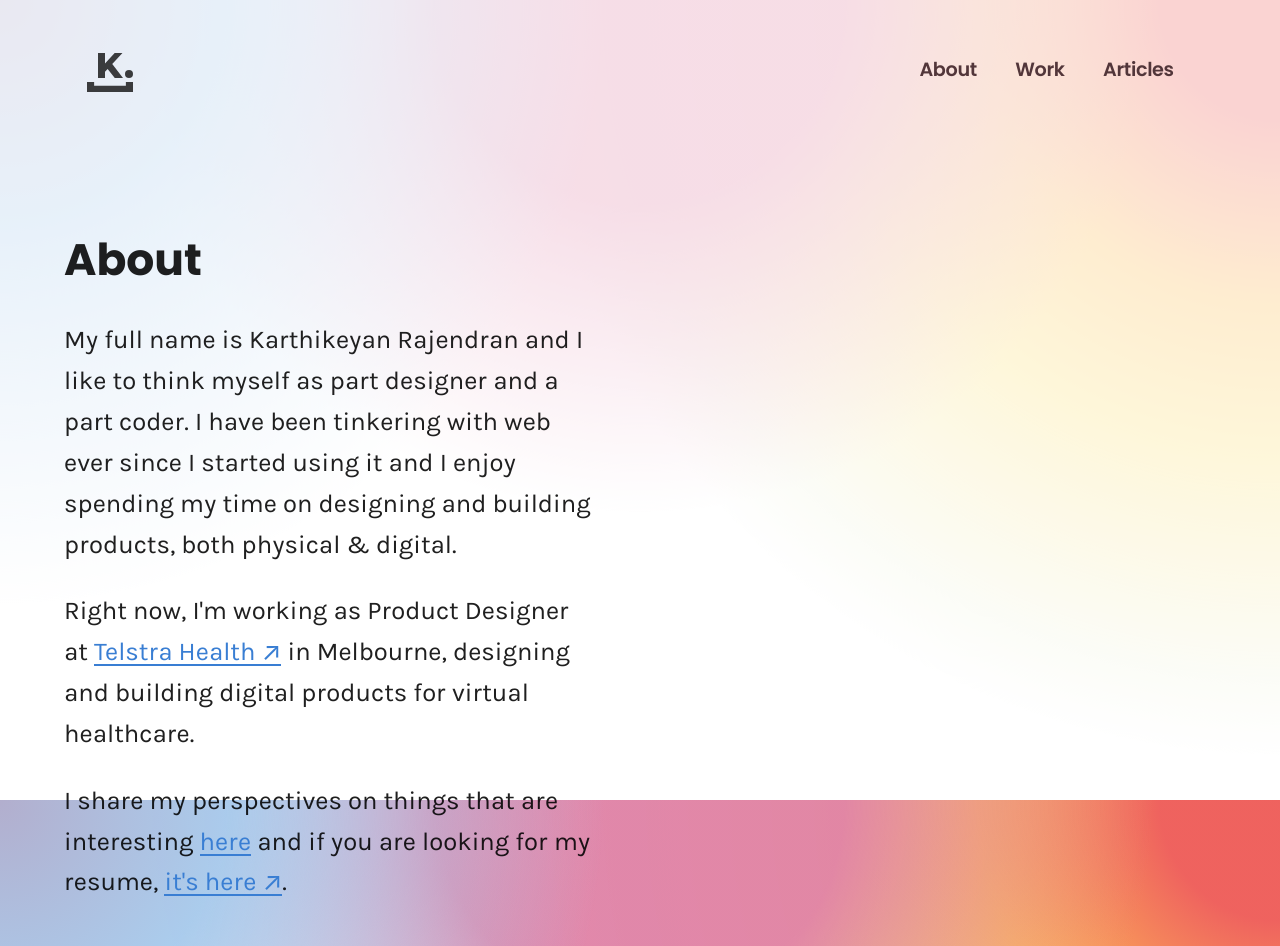
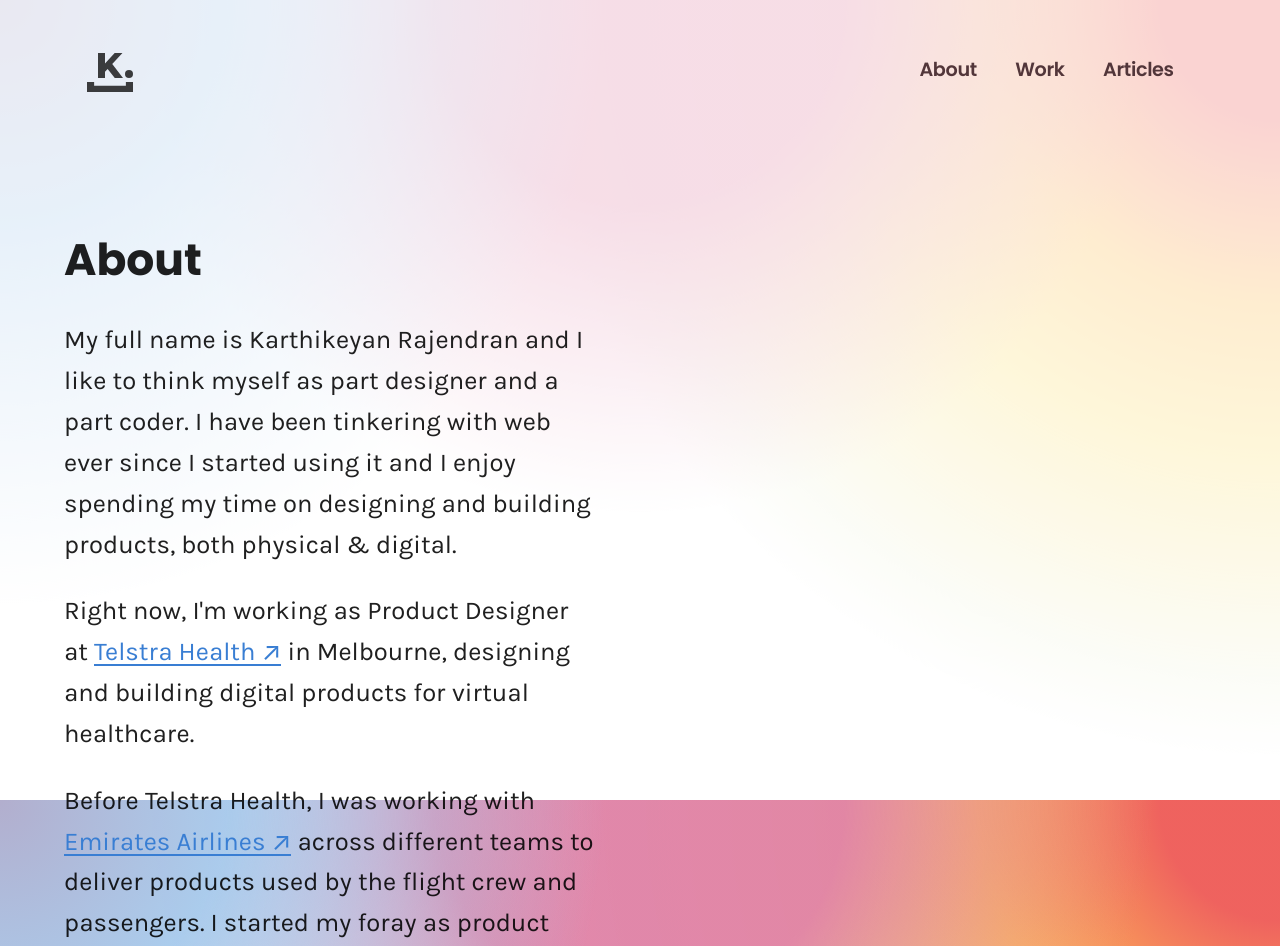
Before and after one commit to k97/jnana, a Next.js app: page /about in a window 1280 px wide. Shown: the top 946 px of the page. Built offline with nearby package versions, Linux system fonts and the light colour scheme.

Commit message:
About screen updates

```diff
--- a/pages/about.tsx
+++ b/pages/about.tsx
@@ -21,10 +21,14 @@ const About = () => {
             <div className="about-content col-6">
               <h1 className="ff-hero">About </h1>
               <p>My full name is Karthikeyan Rajendran and I like to think myself as part designer and a part coder. I have been tinkering with web ever since I started using it and I enjoy spending my time on designing and building products, both physical &amp; digital.</p>
+
               <p>Right now, I'm working as Product Designer at <a href="https://telstrahealth.com/" target="_blank">Telstra Health ↗</a> in Melbourne, designing and building digital products for virtual healthcare.
               </p>
-              <p>I share my perspectives on things that are interesting <a href="/articles">here</a> and if you are looking for my resume, <a href={GOOGLE_DRIVE_RESUME} target="_blank">it's here ↗</a>.
-              </p>
+
+              <p>Before Telstra Health, I was working with <a href="https://www.emirates.com/au/english/about-us/">Emirates Airlines ↗</a> across different teams to deliver products used by the flight crew and passengers. I started my foray as product designer at FastTrack360 cloud systems.</p>
+
+              <p>I share my perspectives on things that are interesting <a href="/articles">here</a> and if you are looking for my resume, <a href={GOOGLE_DRIVE_RESUME} target="_blank">it's here ↗</a>.</p>
+
             </div>
           </Row>
         </Container>
--- a/scss/_typography.scss
+++ b/scss/_typography.scss
@@ -9,10 +9,9 @@ strong {
 
 a.no-bg {
   background-position: unset;
-  // &:hover {
-  //   background-position: unset;
-  // }
 }
+
+
 
 h1 {
   font-size: 2.75rem;
```
